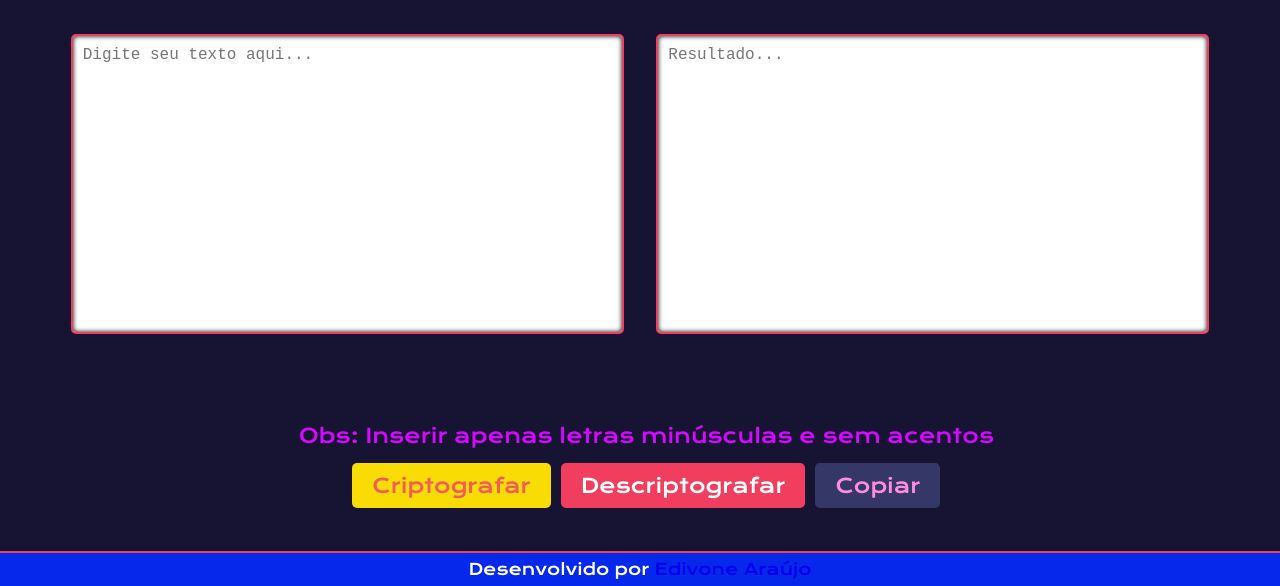
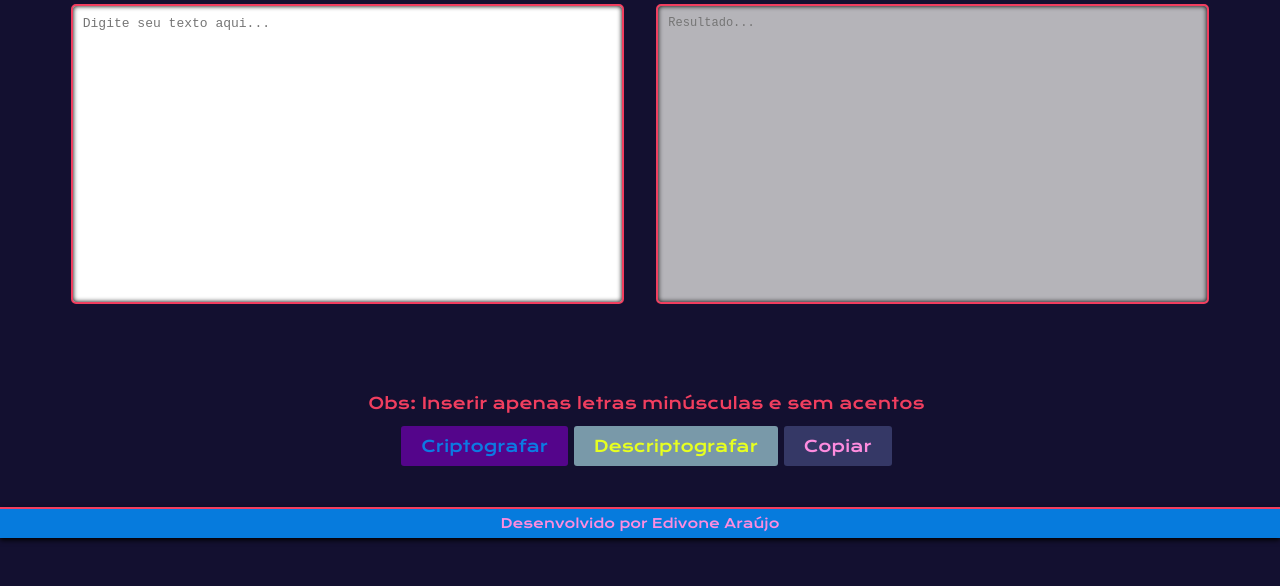
Before and after one commit to EdivoneAraujo/Decodificador-de-texto, a plain HTML site: page index.html in a window 1280 px wide. Shown: the part 216-802 px from the top of the page. Drawn offline with nearby package versions, Linux system fonts and the light colour scheme.

Commit message:
Atualizando cores

```diff
--- a/style.css
+++ b/style.css
@@ -1,18 +1,19 @@
 @import url('https://fonts.googleapis.com/css2?family=Krona+One&family=Montserrat:wght@400;600&display=swap');
 
 :root {
-    --cor-primaria: #0d0a2bf5;
-    --cor-secundaria: #ffffff;
+    --cor-primaria: #0d0a2bf8;
+    --cor-secundaria: #d1d1d1da;
     --cor-terciaria: #f13e5f;
     --cor-quarta: #000000;
-    --cor-footer: #0628eb;
-    --cor-botao: #333;
-    --cor-link: #d608ff;
+    --cor-footer: #0684ebec;
     --cor-crypt: #f8dc04;
     --cor-descrypt: #7999a9;
     --cor-copy: #353866;
+    --cor-pop: #FE8CDF;
+    --cor-active: #e7ff20;
+    --cor-crip:  #6f01afb7;
 
-    --borderRadius: 2.25rem;
+    --borderRadius: 2.25rem; /* 36px */
 
     --font-face: 'Krona One', sans-serif;
 }
@@ -26,10 +27,14 @@
 
 .cabecalho {
     padding: 2% 10%;
-    font-size: 1.5rem;
+    font-size: medium; /* 16px */
     justify-content: center;
     gap: 10px;
-    color: var(--cor-link);
+}
+
+.cabecalho__menu__link {
+    font-size: medium;
+    color: var(--cor-pop)
 }
 
 body {
@@ -39,15 +44,15 @@ body {
     background: var(--cor-primaria);
     background-size: cover;
     color: var(--cor-secundaria);
-    font-size: 1.5rem;
-    min-height: 100%;
+    font-size: medium; /* 24px */
+    max-height: 100vh;
 }
 
 h1, h2 {
     text-align: center;
-    color: var(--cor-link);
-    font-size: 2rem;
-    margin: 1% 0;
+    color: var(--cor-terciaria);
+    font-size: x-large; /* 32px */
+    margin: 1% 0; /* 10px */
 }
 
 .container, .apresentacao {
@@ -69,18 +74,18 @@ h1, h2 {
     align-items: center;
     justify-content: space-between;
     color: var(--cor-secundaria);
-    font-size: 1rem;
+    font-size: medium; /* 16px */
 }
 
 .apresentacao__conteudo__texto {
     display: flex;
     color: var(--cor-secundaria);
-    font-size: larger;
+    font-size: large;
     width: 96%;
     margin: 2%;
 }
 
-.reponsive-img {
+.responsive-img {
     max-width: 35%;
     height: auto;
     display: block;
@@ -91,7 +96,7 @@ textarea {
     width: 100%;
     height: 200px;
     padding: 10px;
-    font-size: 1rem;
+    font-size: medium; /* 16px */
     border: 2px solid var(--cor-terciaria);
     border-radius: 5px;
     box-shadow: inset 0 0 5px var(--cor-quarta);
@@ -102,8 +107,8 @@ textarea {
     display: flex;
     justify-content: center;
     width: 45%;
-    margin: 1%;
-    font-size: 1.5rem;
+    margin: 1%; /* 24px */
+    font-size: x-large;
 }
 
 .button-container {
@@ -119,7 +124,7 @@ textarea {
 .observacao__botao {
     font-family: 'Krona One', sans-serif;
     font-weight: 400;
-    font-size: 1.25rem;
+    font-size: medium; /* 20px */
     text-align: center;
     width: 100%;
     margin-bottom: 10px;
@@ -128,14 +133,15 @@ textarea {
 button {
     font-family: var(--font-face);
     font-weight: 400;
-    font-size: 1.25rem;
+    font-size: medium;
     background-color: var(--cor-terciaria);
     color: var(--cor-secundaria);
     border: none;
+    width: auto;
     padding: 10px 20px;
     cursor: pointer;
-    border-radius: 5px;
-    margin: 5px;
+    border-radius: 3px;
+    margin: 3px;
     transition: background-color 0.3s;
 }
 
@@ -144,17 +150,17 @@ button:hover {
 }
 
 .encrypt-btn {
-    color: #f15c5c;
-    background: var(--cor-crypt);
+    color: var(--cor-footer);
+    background: var(--cor-crip);
 }
 
-.descrypt-btn {
-    color: #e7ff20;
+.decrypt-btn {
+    color: var(--cor-active);
     background: var(--cor-descrypt);
 }
 
 .copy-btn {
-    color: #FE8CDF;
+    color: var(--cor-pop);
     background: var(--cor-copy);
 }
 
@@ -163,33 +169,52 @@ button:hover {
     border: 0.125rem solid var(--cor-terciaria);
     border-radius: 5px;
     padding: 10px;
-    font-size: 1rem;
+    font-size: small;
 }
 
 footer {
     background-color: var(--cor-footer);
     padding: 0.5%;
     text-align: center;
-    font-size: 1rem;
+    color: var(--cor-crypt);
+    font-size: small;
     border-top: 2px solid var(--cor-terciaria);
     box-shadow: 0 2px 5px var(--cor-quarta);
 }
 
+a {
+    color: var(--cor-pop);
+    transition: background-color 0.3s;
+}
+
+a:hover {
+    color: var(--cor-active);
+}
+
+
 @media (max-width: 1400px) {
+    .cabecalho__menu__link {
+        font-size: small;
+    }
+
     textarea {
         height: 300px;
     }
 
     .apresentacao__conteudo__texto {
-        font-size: 1.25rem;
+        font-size: medium;
     }
 
     .responsive-img {
-        max-width: 60%;
+        max-width: 40%;
     }
 }
 
 @media (max-width: 900px) {
+    .cabecalho__menu__link {
+        font-size: xx-small;
+    }
+
     textarea {
         height: 20%;
     }
@@ -199,8 +224,12 @@ footer {
         width: 100%;
     }
 
-    .responsive-img {
-        max-width: 60%;
+    h1, h2 {
+        font-size: medium;
+    }
+
+    .apresentacao__conteudo__texto {
+        font-size: small;
     }
 
     .container, .column {
@@ -210,7 +239,7 @@ footer {
     }
 
     .button-container {
-        flex-direction: row;
+        flex-direction: column;
         justify-content: center;
     }
 
@@ -219,4 +248,19 @@ footer {
         flex-wrap: wrap;
         justify-content: center;
     }
+
+    footer {
+        flex-direction: column;
+        align-items: center;
+        text-align: center;
+    }
 }
+
+@media (max-width: 500px) {
+    .apresentacao__conteudo__texto {
+        font-size: x-small;
+    }
+    h1, h2 {
+        font-size: small;
+    }
+}
```
